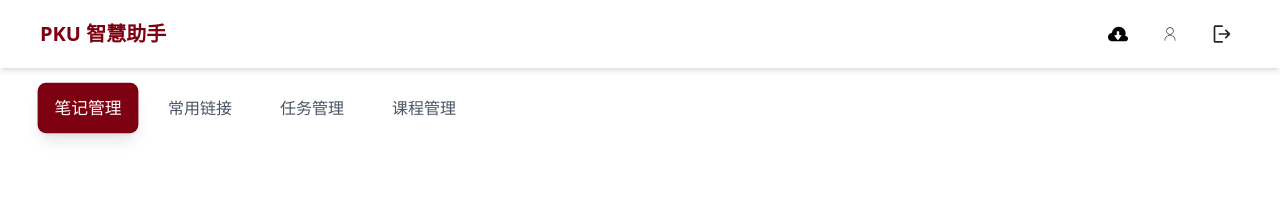
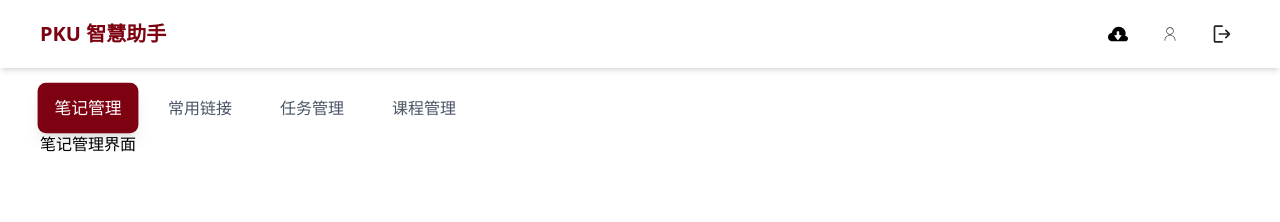
Before and after one commit to Aarayboy/PKU-Intelligence--2025, a Vue app in the folder frontend/: page / in a window 1280 px wide. Shown: the top 222 px of the page. Built offline with nearby package versions, Linux system fonts and the light colour scheme.

Commit message:
add switch

```diff
--- a/frontend/src/App.vue
+++ b/frontend/src/App.vue
@@ -1,11 +1,46 @@
 <script setup>
+import { ref } from 'vue';
+
 import Banner from './component/Banner.vue';
-import Nav from './component/Nav.vue';
+import Note from './component/Note.vue';
+import Links from './component/Links.vue';
+import Tasks from './component/Tasks.vue';
+import Courses from './component/Courses.vue';
+
+const currentTab = ref('Note');
+
+const tabs = {
+  Note,
+  Links,
+  Tasks,
+  Courses
+}
+
+const tabsName = {
+  'Note': '笔记管理',
+  'Links': '常用链接',
+  'Tasks': '任务管理',
+  'Courses': '课程管理'
+}
+
 </script>
 
 <template>
   <Banner />
-  <Nav />
+
+  <div className="max-w-7xl mx-auto px-10 py-4">
+    <div class="flex gap-4">
+      <button v-for="(_, tab) in tabs" :key="tab"
+        class="flex items-center gap-2 px-4 py-3 rounded-lg transition-all duration-200"
+        :class="{ 'active': currentTab === tab, 'inactive': currentTab !== tab }" @click="currentTab = tab">
+        {{ tabsName[tab] }}
+      </button>
+    </div>
+    <component :is=tabs[currentTab]> </component>
+  </div>
+
 </template>
 
-<style scoped></style>
+<style scoped>
+@reference "./style/index.css";
+</style>
--- /dev/null
+++ b/frontend/src/component/Courses.vue
@@ -0,0 +1,9 @@
+<script setup>
+</script>
+
+<template>
+  课表界面
+</template>
+
+<style scoped>
+</style>
--- /dev/null
+++ b/frontend/src/component/Links.vue
@@ -0,0 +1,9 @@
+<script setup>
+</script>
+
+<template>
+  链接界面
+</template>
+
+<style scoped>
+</style>
--- a/frontend/src/component/Nav.vue
+++ b/frontend/src/component/Nav.vue
@@ -1,38 +1,62 @@
-<script setup></script>
+<script setup>
+const emit = defineEmits(['update:currentTab']);
+
+const tabs = [
+  'Note',
+  'Links',
+  'Tasks',
+  'Courses'
+];
+
+function switchTab(tab) {
+  emit('update:currentTab', tab);
+  for (const t of tabs) {
+    const btn = document.getElementById(t);
+    if (t === tab) {
+      btn.classList.add('active');
+      btn.classList.remove('inactive');
+    } else {
+      btn.classList.add('inactive');
+      btn.classList.remove('active');
+    }
+  }
+}
+
+</script>
 <template>
   <div className="max-w-7xl mx-auto px-10 py-4">
     <div class="flex gap-4">
-      <div
+      <button
+        id="Note"
         class="flex items-center gap-2 px-4 py-3 rounded-lg transition-all duration-200 active"
+        @click="switchTab('Note')"
       >
         笔记管理
-      </div>
-      <div
+      </button>
+      <button
+        id="Links"
         class="flex items-center gap-2 px-4 py-3 rounded-lg transition-all duration-200 inactive"
+        @click="switchTab('Links')"
       >
         常用链接
-      </div>
-      <div
+      </button>
+      <button
+        id="Tasks"
         class="flex items-center gap-2 px-4 py-3 rounded-lg transition-all duration-200 inactive"
+        @click="switchTab('Tasks')"
       >
         任务管理
-      </div>
-      <div
+      </button>
+      <button
+        id="Courses"
         class="flex items-center gap-2 px-4 py-3 rounded-lg transition-all duration-200 inactive"
+        @click="switchTab('Courses')"
       >
         课程管理
-      </div>
+      </button>
     </div>
   </div>
 </template>
 <style scoped>
-@reference "../style/index.css";
 
-.active {
-  @apply bg-pkured text-white shadow-lg transform scale-105;
-}
-
-.inactive {
-  @apply bg-white/80 text-gray-600 hover:bg-white hover:text-pkured hover:shadow-md;
-}
 </style>
--- /dev/null
+++ b/frontend/src/component/Note.vue
@@ -0,0 +1,9 @@
+<script setup>
+</script>
+
+<template>
+  笔记管理界面
+</template>
+
+<style scoped>
+</style>
--- /dev/null
+++ b/frontend/src/component/Tasks.vue
@@ -0,0 +1,11 @@
+<script setup>
+</script>
+
+<template>
+    <div>
+        任务管理界面
+    </div>
+</template>
+
+<style scoped>
+</style>
--- a/frontend/src/style/index.css
+++ b/frontend/src/style/index.css
@@ -3,3 +3,11 @@
 @theme {
     --color-pkured: #7E0111;
 }
+
+.active {
+  @apply bg-pkured text-white shadow-lg transform scale-105;
+}
+
+.inactive {
+  @apply bg-white/80 text-gray-600 hover:bg-white hover:text-pkured hover:shadow-md;
+}
```
Also changed, not shown: frontend/src/component/Note_List.vue (deleted).
